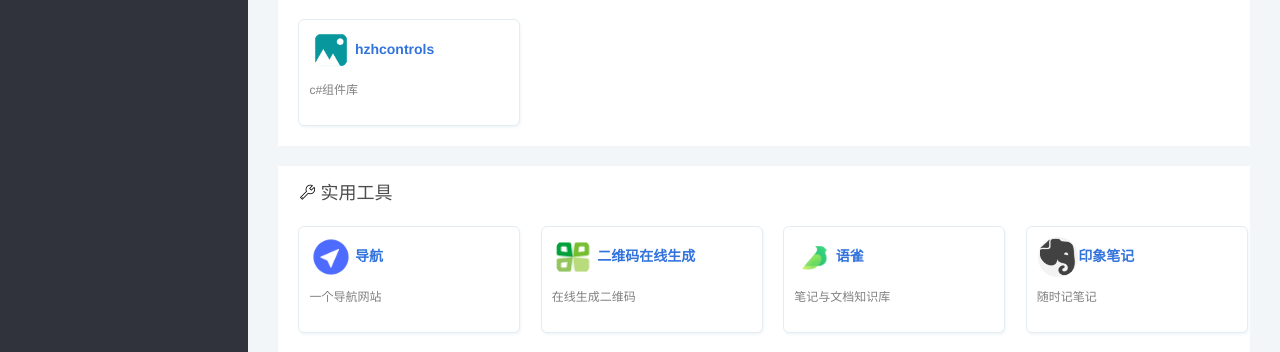
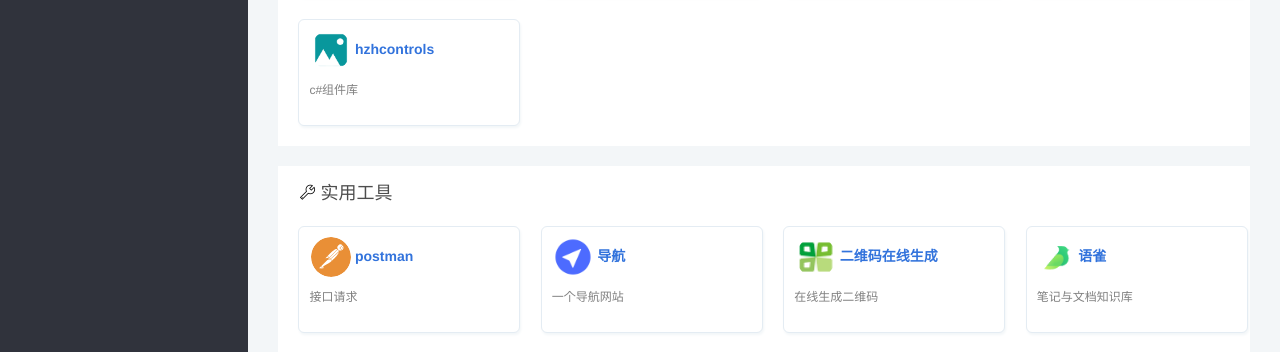
Before and after one commit to azhen98/guid, a plain HTML site: page index.html in a window 1280 px wide. Shown: the part 384-736 px from the top of the page. Drawn offline with Linux system fonts and the light colour scheme.

Commit message:
chore: 添加postman

```diff
--- a/index.html
+++ b/index.html
@@ -25,6 +25,10 @@
                 <!-- <img src="img/logo.png" style="width: 100%;margin-top: 5px;"> -->
             </div>
             <nav class="nav">
+                <!-- <div class="item active">
+                    <a href="#docs"><i class="iconfont icon-wendangdocument78"></i>工作</a>
+                    <i class="line"></i>
+                </div> -->
                 <div class="item active">
                     <a href="#docs"><i class="iconfont icon-wendangdocument78"></i>开发文档</a>
                     <i class="line"></i>
@@ -67,8 +71,21 @@
                     <input type="text" class="text_input" name="wd">
                     <input type="submit" class="search-button" value="百度一下">
                 </form>
-
-
+<!--
+                <div class="box">
+                    <a href="" name="docs"></a>
+                    <div class="sub-category">
+                        <div><i class="iconfont icon-wendangdocument78"></i>校长报告</div>
+                    </div>
+                    <div>
+                        <a target="_blank" href="https://cn.vuejs.org/guide/quick-start.html">
+                            <div class="item">
+                                <div class="logo"><img src="img/vue-favicon.png" alt="Vue.js"> Vue.js</div>
+                                <div class="desc">构建数据驱动的web界面的渐进式框架</div>
+                            </div>
+                        </a>
+                    </div>
+                </div> -->
 
                 <!-- 参考文档 -->
                 <div class="box">
@@ -142,6 +159,12 @@
                     </div>
                     <div>
 
+                        <a target="_blank" href="https://www.postman.com/">
+                            <div class="item">
+                                <div class="logo"><img src="img/postman.svg"> postman</div>
+                                <div class="desc">接口请求</div>
+                            </div>
+                        </a>
 
                         <a target="_blank" href="https://www.nav3.cn/">
                             <div class="item">
```
Also changed, not shown: img/postman.svg (added).
